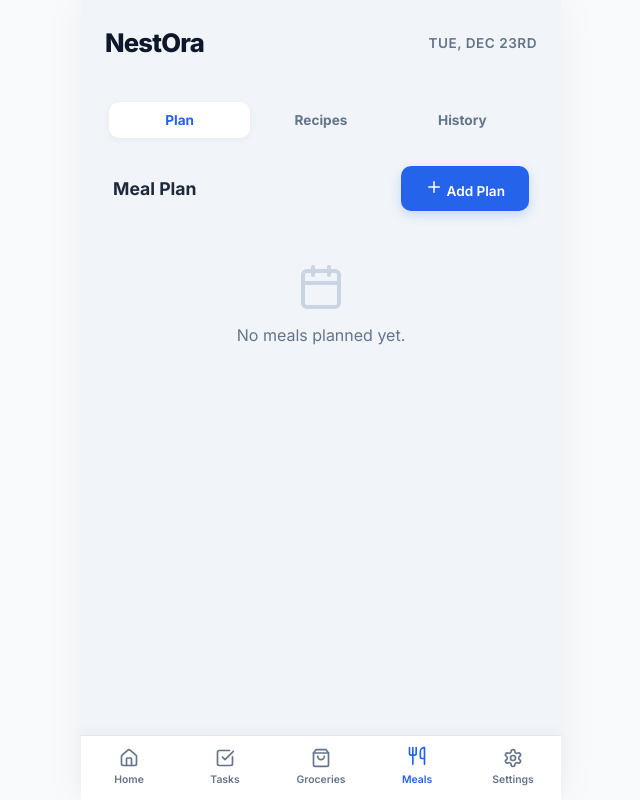
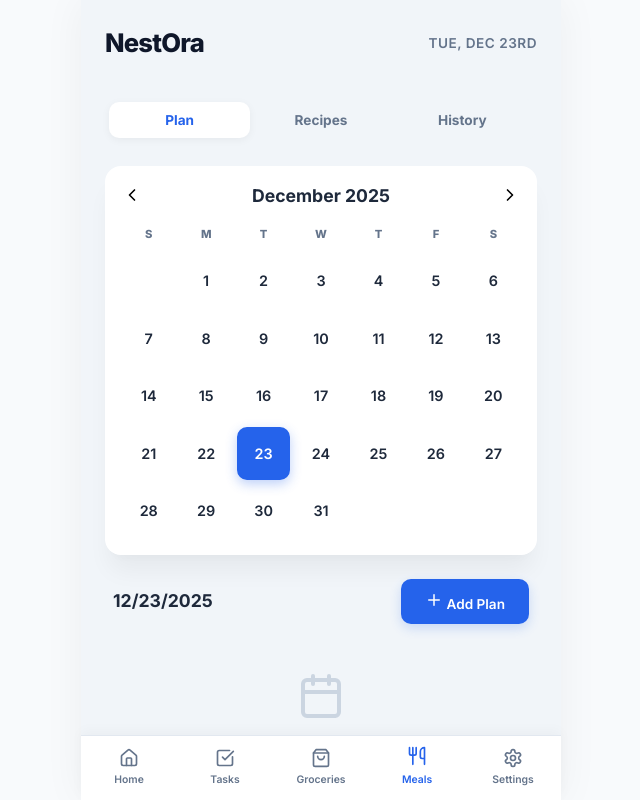
Before and after one commit to shamli-nishad/NestOra, a React (Vite) app in the folder frontend/: page /meals in a window 1280 px wide. Shown: the whole page, without its empty margins (319-959 px from the left). Built offline with nearby package versions, Linux system fonts and the light colour scheme.

Commit message:
Improved the Meals plan page

```diff
--- a/frontend/src/modules/Meals/Meals.css
+++ b/frontend/src/modules/Meals/Meals.css
@@ -414,3 +414,119 @@ textarea {
     color: var(--text-muted);
     margin-top: 4px;
 }
+
+/* Calendar View Styles */
+.plan-calendar-view {
+    display: flex;
+    flex-direction: column;
+    gap: var(--space-xl);
+}
+
+.calendar-container {
+    padding: var(--space-lg);
+    background-color: white;
+}
+
+.calendar-header {
+    display: flex;
+    justify-content: space-between;
+    align-items: center;
+    margin-bottom: var(--space-lg);
+}
+
+.calendar-header h3 {
+    font-size: 1.1rem;
+    font-weight: 700;
+    color: var(--text-main);
+}
+
+.calendar-grid {
+    display: grid;
+    grid-template-columns: repeat(7, 1fr);
+    gap: 4px;
+}
+
+.weekday {
+    text-align: center;
+    font-size: 0.7rem;
+    font-weight: 800;
+    color: var(--text-muted);
+    padding-bottom: var(--space-sm);
+    text-transform: uppercase;
+}
+
+.calendar-day {
+    aspect-ratio: 1;
+    display: flex;
+    flex-direction: column;
+    align-items: center;
+    justify-content: center;
+    position: relative;
+    font-size: 0.9rem;
+    font-weight: 600;
+    border-radius: var(--radius-md);
+    cursor: pointer;
+    transition: all 0.2s ease;
+}
+
+.calendar-day.empty {
+    cursor: default;
+}
+
+.calendar-day:not(.empty):active {
+    transform: scale(0.9);
+}
+
+.calendar-day.today {
+    color: var(--primary);
+    border: 2px solid var(--primary-light);
+}
+
+.calendar-day.selected {
+    background-color: var(--primary);
+    color: white !important;
+    border-color: var(--primary) !important;
+    box-shadow: 0 4px 12px rgba(37, 99, 235, 0.3);
+}
+
+.calendar-day.has-plans {
+    color: var(--text-main);
+}
+
+.plan-count {
+    font-size: 0.6rem;
+    font-weight: 800;
+    color: white;
+    background-color: var(--success);
+    border-radius: 50%;
+    width: 14px;
+    height: 14px;
+    display: flex;
+    align-items: center;
+    justify-content: center;
+    position: absolute;
+    top: 4px;
+    right: 4px;
+    box-shadow: 0 2px 4px rgba(0, 0, 0, 0.1);
+}
+
+.calendar-day.selected .plan-count {
+    background-color: white;
+    color: var(--primary);
+}
+
+.day-plans-section {
+    display: flex;
+    flex-direction: column;
+    gap: var(--space-md);
+}
+
+.day-plans-section .list-header {
+    padding: 0 var(--space-sm);
+}
+
+.day-plans-section .plan-items {
+    display: flex;
+    flex-direction: column;
+    gap: var(--space-sm);
+}
--- a/frontend/src/modules/Meals/Meals.jsx
+++ b/frontend/src/modules/Meals/Meals.jsx
@@ -26,6 +26,8 @@ const Meals = () => {
     const [recipeToCook, setRecipeToCook] = useState(null);
     const [isPlanModalOpen, setIsPlanModalOpen] = useState(false);
     const [currentPlanItem, setCurrentPlanItem] = useState(null);
+    const [viewDate, setViewDate] = useState(new Date());
+    const [selectedDate, setSelectedDate] = useState(new Date().toISOString().split('T')[0]);
 
     useEffect(() => {
         if (currentRecipe) {
@@ -188,6 +190,26 @@ const Meals = () => {
         return acc;
     }, {});
 
+    // Calendar Helpers
+    const getDaysInMonth = (date) => {
+        const year = date.getFullYear();
+        const month = date.getMonth();
+        const days = new Date(year, month + 1, 0).getDate();
+        const firstDay = new Date(year, month, 1).getDay();
+        return { days, firstDay };
+    };
+
+    const navigateMonth = (direction) => {
+        const newDate = new Date(viewDate);
+        newDate.setMonth(newDate.getMonth() + direction);
+        setViewDate(newDate);
+    };
+
+    const { days, firstDay } = getDaysInMonth(viewDate);
+    const calendarDays = [];
+    for (let i = 0; i < firstDay; i++) calendarDays.push(null);
+    for (let i = 1; i <= days; i++) calendarDays.push(i);
+
 
     const handleCancel = () => {
         setIsModalOpen(false);
@@ -211,25 +233,54 @@ const Meals = () => {
             />
 
             {activeTab === 'plan' && (
-                <div className="plan-list">
+                <div className="plan-calendar-view">
+                    <div className="calendar-container card">
+                        <div className="calendar-header">
+                            <button className="btn-icon" onClick={() => navigateMonth(-1)}><ChevronRight size={20} style={{ transform: 'rotate(180deg)' }} /></button>
+                            <h3>{viewDate.toLocaleDateString('en-US', { month: 'long', year: 'numeric' })}</h3>
+                            <button className="btn-icon" onClick={() => navigateMonth(1)}><ChevronRight size={20} /></button>
+                        </div>
+                        <div className="calendar-grid">
+                            {['S', 'M', 'T', 'W', 'T', 'F', 'S'].map(d => <div key={d} className="weekday">{d}</div>)}
+                            {calendarDays.map((day, idx) => {
+                                if (!day) return <div key={`empty-${idx}`} className="calendar-day empty"></div>;
+
+                                const dateStr = `${viewDate.getFullYear()}-${String(viewDate.getMonth() + 1).padStart(2, '0')}-${String(day).padStart(2, '0')}`;
+                                const dayPlans = groupedPlans[dateStr] || [];
+                                const hasPlans = dayPlans.length > 0;
+                                const isSelected = selectedDate === dateStr;
+                                const isToday = new Date().toISOString().split('T')[0] === dateStr;
+
+                                return (
+                                    <div
+                                        key={day}
+                                        className={`calendar-day ${isSelected ? 'selected' : ''} ${isToday ? 'today' : ''} ${hasPlans ? 'has-plans' : ''}`}
+                                        onClick={() => setSelectedDate(dateStr)}
+                                    >
+                                        <span>{day}</span>
+                                        {hasPlans && <div className="plan-count">{dayPlans.length}</div>}
+                                    </div>
+                                );
+                            })}
+                        </div>
+                    </div>
+
+                    <div className="day-plans-section">
                         <div className="list-header">
-                        <h3>Meal Plan</h3>
+                            <h3>{formatDate(selectedDate)}</h3>
                             <button className="btn-primary" onClick={() => setIsPlanModalOpen(true)}>
                                 <Plus size={18} /> Add Plan
                             </button>
                         </div>
 
-                    {Object.keys(groupedPlans).length === 0 ? (
+                        {!groupedPlans[selectedDate] || groupedPlans[selectedDate].length === 0 ? (
                             <div className="empty-state">
                                 <Calendar size={48} color="#cbd5e1" />
-                            <p>No meals planned yet.</p>
+                                <p>No meals planned for this day.</p>
                             </div>
                         ) : (
-                        Object.entries(groupedPlans).map(([date, plans]) => (
-                            <div key={date} className="plan-day-group">
-                                <h4 className="plan-date-header">{formatDate(date)}</h4>
                             <div className="plan-items">
-                                    {plans.map(plan => (
+                                {groupedPlans[selectedDate].map(plan => (
                                     <div
                                         key={plan.id}
                                         className="plan-item card"
@@ -248,9 +299,9 @@ const Meals = () => {
                                     </div>
                                 ))}
                             </div>
+                        )}
                     </div>
-                        ))
-                    )}
+
                     <button className="fab-add" onClick={() => setIsPlanModalOpen(true)}>
                         <Plus size={24} color="white" />
                     </button>
@@ -465,7 +516,7 @@ const Meals = () => {
                         <input
                             type="date"
                             name="date"
-                            defaultValue={currentPlanItem?.date || getLocalDateTimeForInput().split('T')[0]}
+                            defaultValue={currentPlanItem?.date || selectedDate}
                             required
                         />
                     </div>
```
Lines whose indentation alone changed are shown as unchanged.
